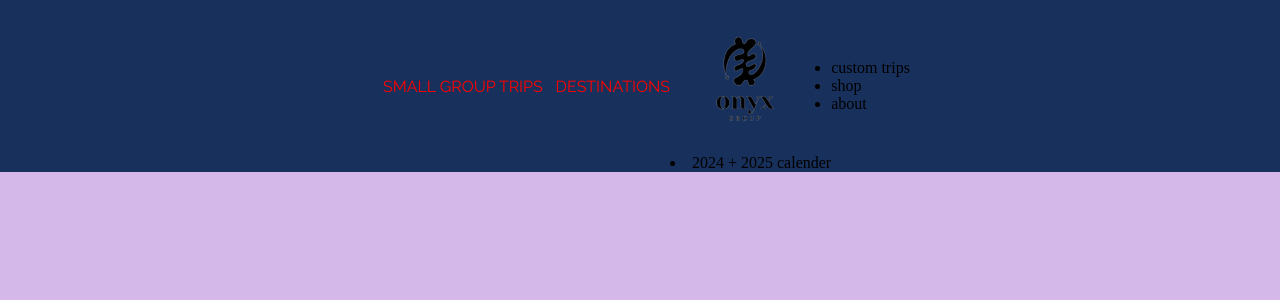
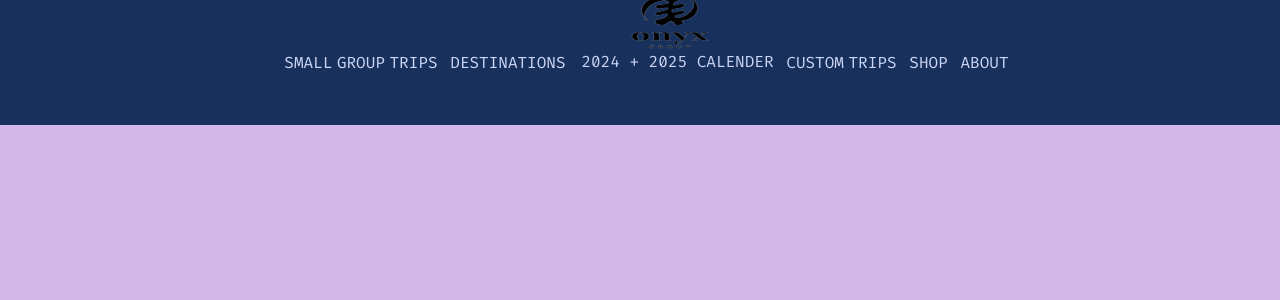
Before and after one commit to Baah-Danso-Kenneth/Next-Onyx-tour, a Next.js app: page / in a window 1280 px wide. Shown: the top 300 px of the page. Built offline with nearby package versions, Linux system fonts and the light colour scheme.

Commit message:
Navbar Layout and font

```diff
--- a/src/components/Navbar.tsx
+++ b/src/components/Navbar.tsx
@@ -16,13 +16,13 @@ function Navbar() {
       </div>
 
       <div className="nav-bar-content-2">
-        <div className="navbar-content-image">
-            <Image  src={Logo} alt="company" width={150} height={150}/>
+        <div className="nav-bar-content-image">
+            <Image className='nav-bar-content-img' src={Logo} alt="company" width={200} height={100}/>
         </div>
          <li>2024 + 2025 calender</li>
       </div>
 
-      <div className="nav-baar-content-3">
+      <div className="nav-bar-content-3">
         <ul>
           <li>custom trips</li>
           <li>shop</li>
--- a/src/pages/_app.tsx
+++ b/src/pages/_app.tsx
@@ -1,10 +1,11 @@
+
 import type { AppProps } from "next/app";
-import "@/scss/index.scss";
-import {Raleway, Fira_Code, Fira_Mono} from 'next/font/google'
+import {Raleway, Fira_Code} from 'next/font/google'
+import '../scss/index.scss'
 
-const raleway = Raleway({subsets:["latin"]});
+const slug_way = Raleway({subsets:["latin"]});
 
-const fire_code = Fira_Code({
+const slug_fira = Fira_Code({
   subsets:['latin'],
   weight:['300', '400', '500', '600', '700']
 });
@@ -14,8 +15,8 @@ export default function App({Component, pageProps}:AppProps){
     <>
     <style jsx global>{`
     :root{
-      --raleway:${raleway.style.fontFamily};
-      --fire_code:${fire_code.style.fontFamily};
+      --slug_way:${slug_way.style.fontFamily};
+      --slug_fira:${slug_fira.style.fontFamily};
     }
     `}</style>
       <Component {...pageProps}/>
--- a/src/scss/_globals.scss
+++ b/src/scss/_globals.scss
@@ -1,8 +1,59 @@
 body{
     background-color: var(--heliotrope-violet);
 }
+
+body,
+html{
+    scroll-behavior: smooth !important;
+}
+
 *{
-    margin: 0;
-    padding: 0;
+    margin:0;
+    padding:0;
     box-sizing: border-box;
 }
+
+.link{
+    text-decoration: none;
+    display: inline-block;
+    position: relative;
+    color:var(--theme-color);
+    &:after{
+        content:"";
+        position:absolute;
+        width: 100%;
+        transform: scaleX(0);
+        height: 0.5px;
+        bottom:0;
+        left:0;
+        background-color: var(--theme-color);
+        transform-origin: bottom right;
+        transition: transform 0.25s ease-out;
+    }
+  &:hover,
+  &:focus{
+    &::after{
+        transform: scaleX(1);
+        transform-origin: bottom left;
+    }
+  }
+  &:focus{
+    outline: none;
+  }
+
+}
+
+
+::-webkit-scrollbar{
+    width: 12px;
+    &-track{
+        background-color: #ccc;
+
+    }
+
+    &-thumb{
+        background-color: #ccc;
+        border: 3px solid #ccc;
+        border-radius: 20px;
+    }
+}
--- a/src/scss/components/_layout.scss
+++ b/src/scss/components/_layout.scss
@@ -6,6 +6,7 @@
   .nav-bar{
     grid-area: 1/1/1/-1;
     background-color: var(--blue-dark);
+    font-family: var(--fire_code);
   }
   .content{
     grid-area: 2/1/2/-1;
--- a/src/scss/components/_navbar.scss
+++ b/src/scss/components/_navbar.scss
@@ -9,15 +9,40 @@
     ul{
           display: flex;
           >li{
-            color:red;
+            color:var(--light-slate);
             list-style-type: none;
             white-space: nowrap;
             margin-left: 0.8rem;
+            word-spacing: -5px;
             text-transform: uppercase;
-            font-family: var(--raleway) !important;
+            font-family: var(--slug_fira);
           }
     }
+  }
 
+  .nav-bar-content-2{
+    @include flex;
+    flex-flow: column;
+    align-items: center;
 
+    .nav-bar-content-image{
+      .nav-bar-content-img{
+        transform: translateY(-2rem);
+
+      }
+
+    }
+    >li{
+      list-style: none;
+      transform: translateY(-3.3rem);
+      text-transform: uppercase;
+      color: var(--light-slate);
+      margin-left: 1rem;
+      font-family: var(--slug_fira)
+    }
+  }
+
+  &-3{
+     @extend .nav-bar-content-1;
   }
 }
```
